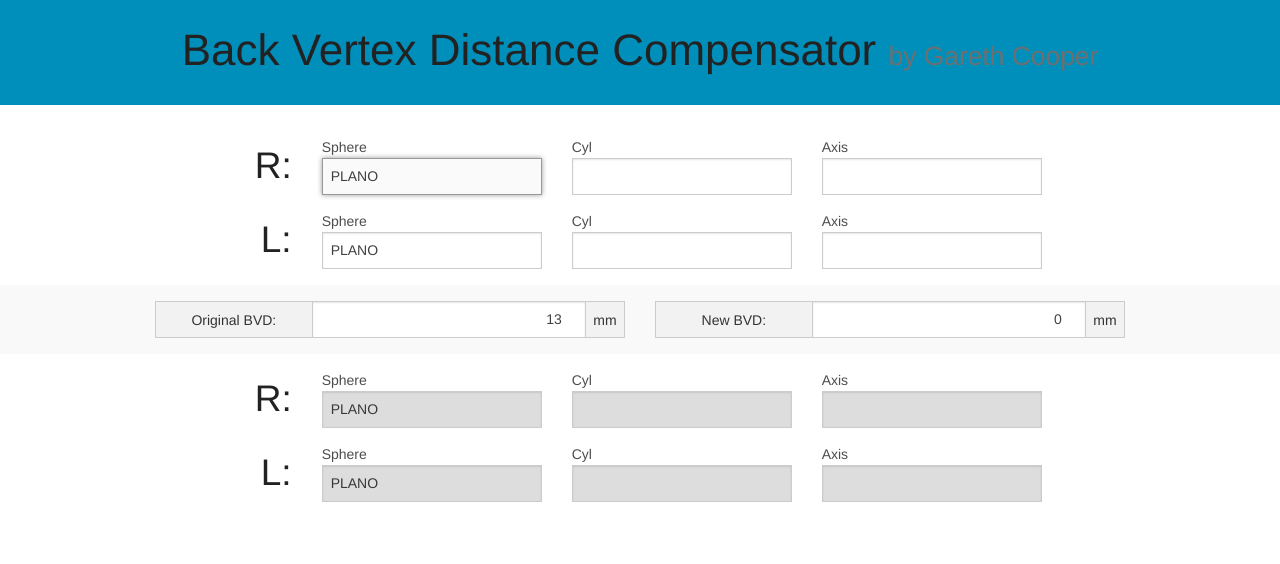
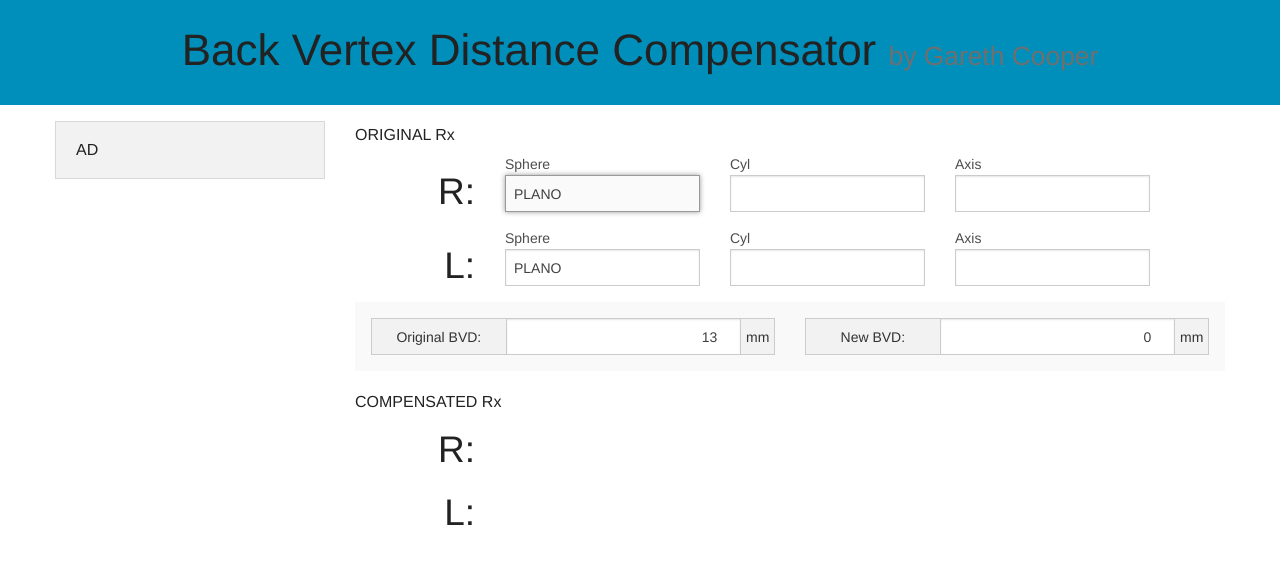
Before and after one commit to gaco79/bvd-calculator, a website: page src/index.html in a window 1280 px wide. Drawn offline with Linux system fonts and the light colour scheme; files that its build step writes are made by us from their sources; files whose address does not match are found by name.

Commit message:
Lots of modifications trying to specify output Rx area

```diff
--- a/src/index.html
+++ b/src/index.html
@@ -18,6 +18,13 @@
 		</div>
 	</header>
 
+	<div class="row">
+		<div class="medium-9 medium-push-3 columns">
+			<div class="row">
+				<div class="small-12 columns">
+					<h6>ORIGINAL Rx</h6>
+				</div>
+			</div>
 			<form id="R" class="rx">
 				<div class="row">
 					<div class="small-2 columns text-right">
@@ -37,6 +44,7 @@
 						</label>
 					</div>
 				</div>
+				<input type="hidden" id="outputId" value="#newR" />
 			</form>
 
 			<form id="L" class="rx">
@@ -58,6 +66,7 @@
 						</label>
 					</div>
 				</div>
+				<input type="hidden" id="outputId" value="#newL" />
 			</form>
 
 			<form id="bvd">
@@ -93,42 +102,31 @@
 				</div>
 			</form>
 
-	<div class="row" id="newR">
+			<div class="row">
+				<div class="small-12 columns">
+					<h6>COMPENSATED Rx</h6>
+				</div>
+			</div>
+			<div class="row" id="newR" class="newRx">
 				<div class="small-2 columns text-right">
 					<h2>R:</h2>
 				</div>
 				<div class="small-3 columns">
-			<label>Sphere <input type="text" name="sph" id="sph"
-				value="PLANO" disabled />
-			</label>
-		</div>
-		<div class="small-3 columns">
-			<label>Cyl <input type="text" name="Cyl" id="cyl" disabled />
-			</label>
-		</div>
-		<div class="small-3 columns end">
-			<label>Axis <input type="text" name="Axis" id="axis" disabled />
-			</label>
+					<span id="outputR"></span>
 				</div>
 			</div>
 
-	<div class="row" id="newL">
+			<div class="row" id="newL" class="newRx">
 				<div class="small-2 columns text-right">
 					<h2>L:</h2>
 				</div>
-		<div class="small-3 columns">
-			<label>Sphere <input type="text" name="sph" id="sph"
-				value="PLANO" disabled />
-			</label>
+				<div class="small-9 columns">
+					<span id="outputL"></span>
 				</div>
-		<div class="small-3 columns">
-			<label>Cyl <input type="text" name="Cyl" id="cyl" disabled />
-			</label>
 			</div>
-		<div class="small-3 columns end">
-			<label>Axis <input type="text" name="Axis" id="axis" disabled />
-			</label>
 		</div>
+
+		<div class="medium-3 columns medium-pull-9"><div class="panel">AD</div></div>
 	</div>
 
 	<script src="jquery.min.js" type="text/javascript"></script>
--- a/src/scss/_settings.scss
+++ b/src/scss/_settings.scss
@@ -35,7 +35,7 @@
 // $include-html-block-grid-classes: $include-html-classes;
 // $include-xl-html-grid-classes: false;
 
-// $row-width: rem-calc(1000);
+$row-width: rem-calc(1200);
 // $total-columns: 12;
 
 // Global
--- a/src/scss/style.scss
+++ b/src/scss/style.scss
@@ -5,11 +5,22 @@
 header {
 	background-color: scale-color($primary-color, $lightness: 0%);
 	padding: 1rem;
-	margin-bottom: 2rem;
+	margin-bottom: 1rem;
 }
 
 #bvd {
 	background-color: #f9f9f9;
-	padding-top: 1rem;
+	padding: 1rem 1rem 0;
 	margin-bottom: 1rem;
 }
+
+.rx, .newRx {
+	h2 {
+		margin-top:0.75rem;
+	}
+}
+
+input[readonly] {
+	border: none;
+	box-shadow: none;
+}
```
Also changed, not shown: dist/index.html, dist/style.css, src/jquery.bvd_calculator.js, src/style.css. Lines whose indentation alone changed are shown as unchanged.
